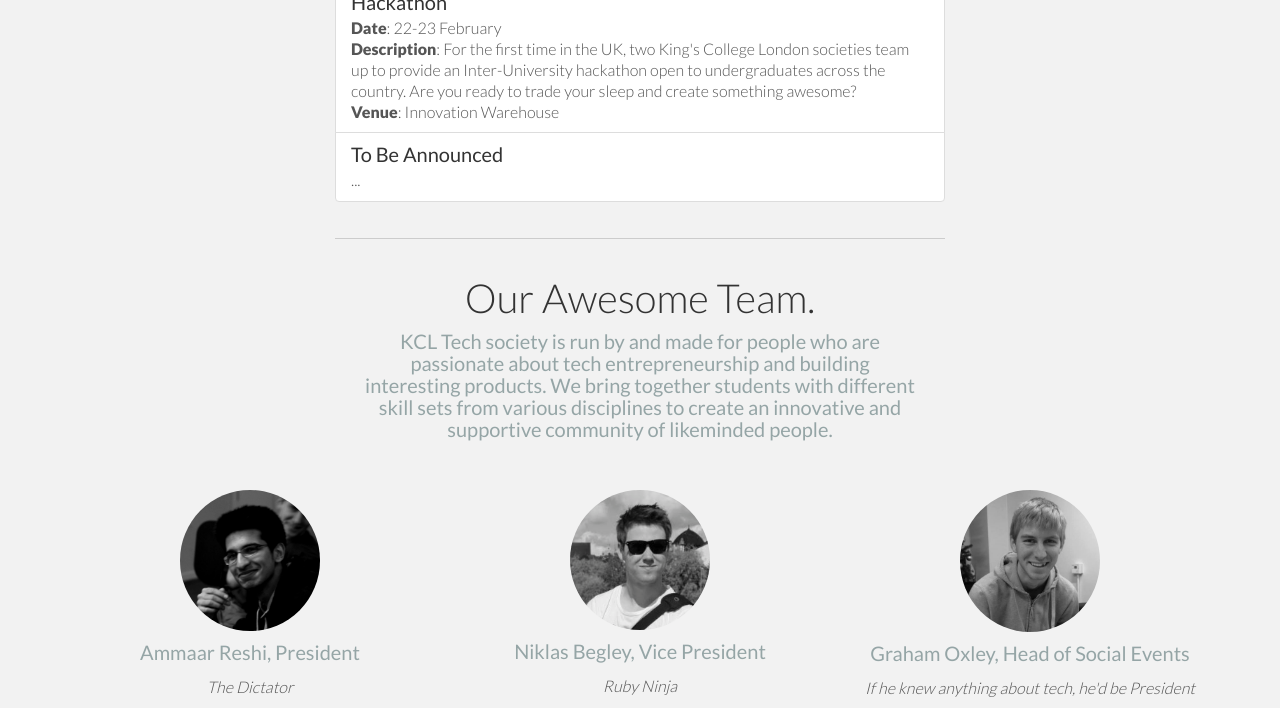
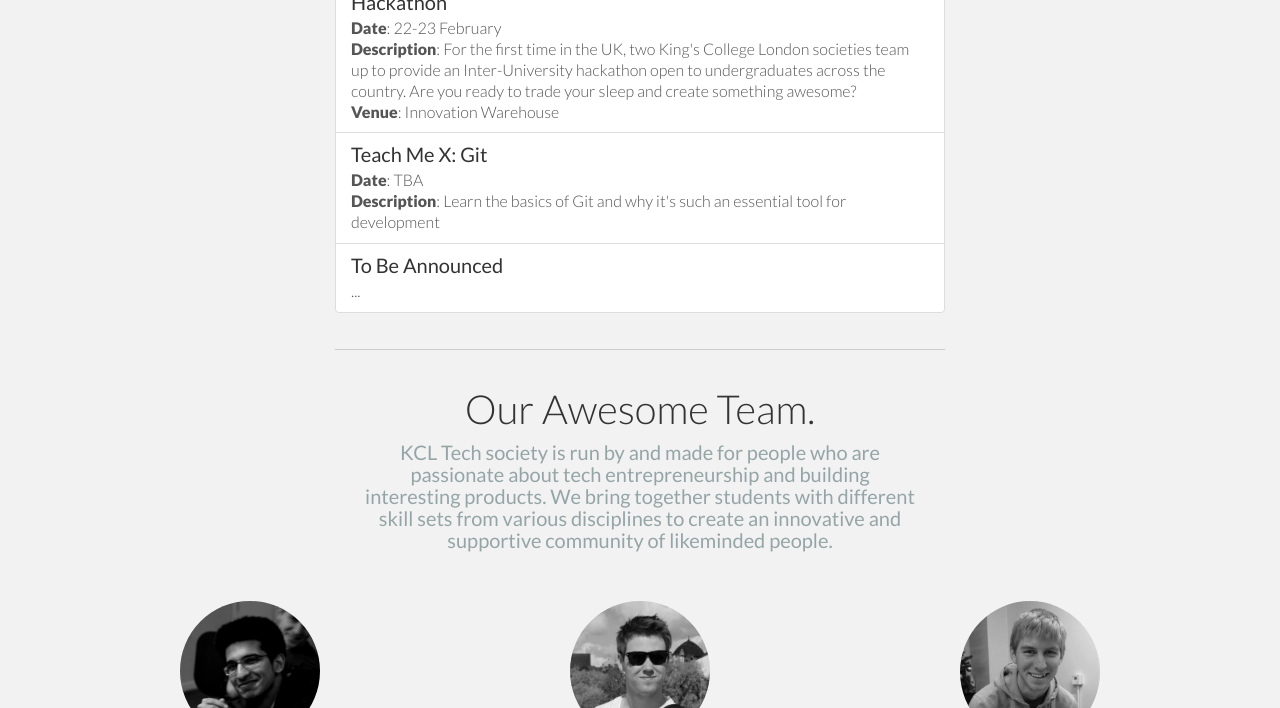
Before and after one commit to fareskalaboud/kcltech.github.io, a plain HTML site: page index.html in a window 1280 px wide. Shown: the part 2000-2708 px from the top of the page. Drawn offline with nearby package versions, Linux system fonts and the light colour scheme; some packages are replaced by stand-ins of ours; a script that the page names is missing.

Commit message:
Smooth Scrolling + New event + Shuffling of nav bar items

```diff
--- a/index.html
+++ b/index.html
@@ -46,8 +46,9 @@
      <div class="navbar-collapse collapse">
       <ul class="nav navbar-nav navbar-right">
        <li><a data-scroll data-speed="500" data-easing="easeInOutCubic" data-url="false" href="#events">Events</a></li>
+      <li><a data-scroll data-speed="500" data-easing="easeInOutCubic" data-url="false" href="#aboutus">About Us</a></li>
        <li><a href="http://blog.kcltech.com">Blog</a></li>
-       <li><a href="#aboutus">About Us</a></li>
+
 
      </ul>
    </div><!--/.nav-collapse -->
@@ -171,20 +172,25 @@
     </a>
     <!-- Can duplicate block of code to add as many list items as you want -->
     <a href="#events" class="list-group-item ">
+      <h4 class="list-group-item-heading">Teach Me X: Git</h4>
+    <p class="list-group-item-text"><strong>Date</strong>: TBA</p>
+      <p class="list-group-item-text"><strong>Description</strong>: Learn the basics of Git and why it's such an essential tool for development</p>
+    </a>
+
+    <a href="#events" class="list-group-item ">
       <h4 class="list-group-item-heading">To Be Announced</h4>
       <p class="list-group-item-text">...</p>
     </a>
+
   </div>
 </div>
 <br>
 </section>
-<div class="container col-lg-6 col-lg-offset-3">
+<div class="container col-lg-6 col-lg-offset-3" id="aboutus">
   <hr>
 </div><!-- /container -->
-
 <div class="container">
  <div class="row mt centered">
-   <section id = "aboutus">
     <div class="col-lg-6 col-lg-offset-3">
      <h1>Our Awesome Team.</h1>
      <h4>KCL Tech society is run by and made for people who are passionate about tech entrepreneurship and building interesting products. We bring together students with different skill sets from various disciplines to create an innovative and supportive community of likeminded people.</h4>
@@ -274,9 +280,8 @@
 
 </div><!--/col-lg-4 -->
 </div><!-- /row -->
-</section>
+</div><!-- /container -->
 
-</div><!-- /container -->
 <div class="container">
   <hr>
   <div class="row centered">
```
